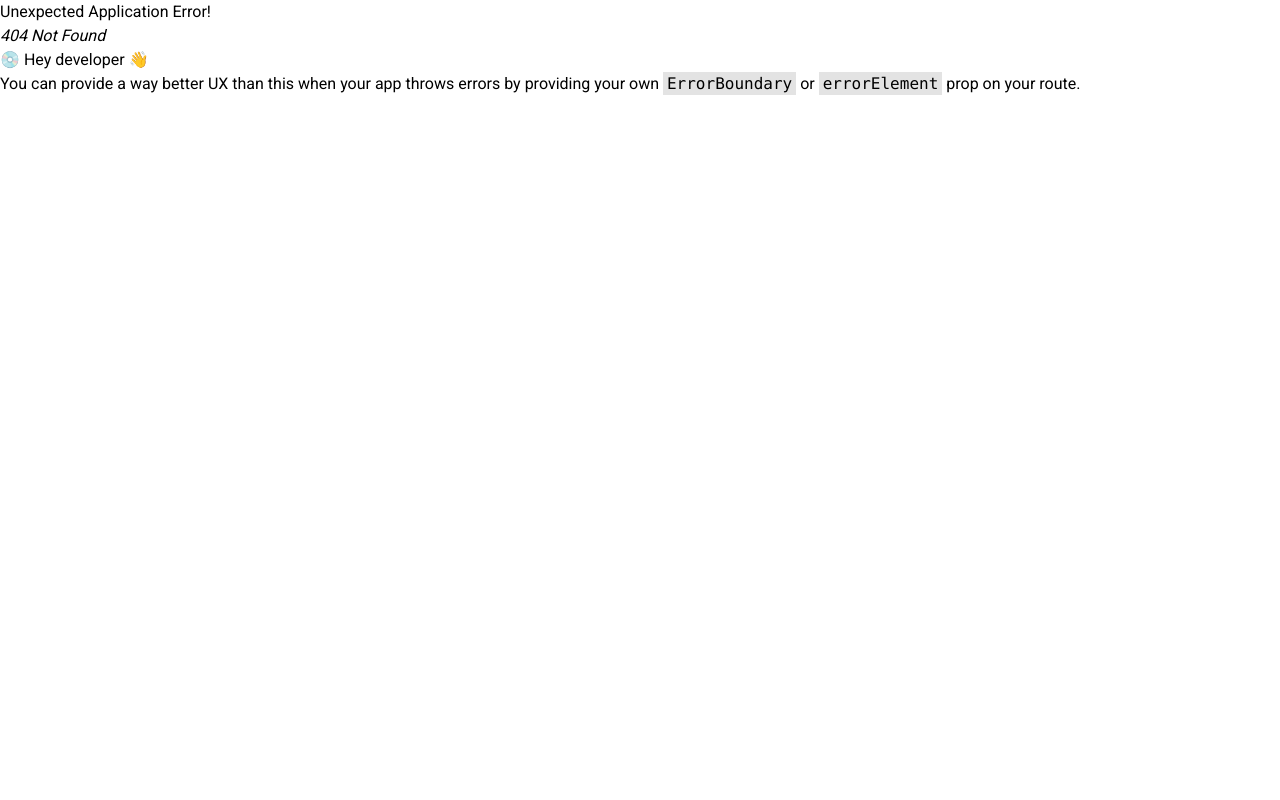
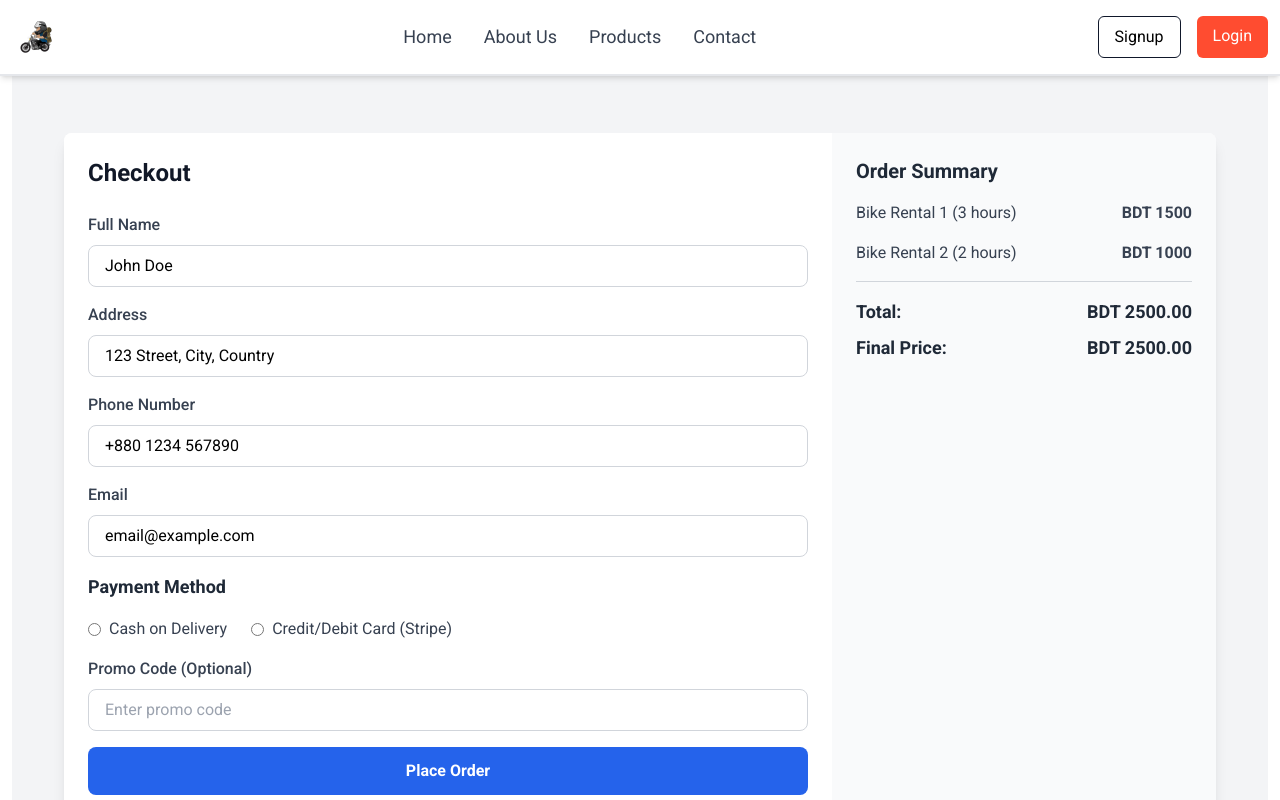
Before and after one commit to reshad21/nineam-frontend, a React (Vite) app: page /checkout in a window 1280 px wide. Before the commit this address had no page. Shown: the top 800 px of the page. Built offline with nearby package versions, Linux system fonts and the light colour scheme.

Commit message:
checkout page design

```diff
--- /dev/null
+++ b/src/pages/CheckoutPage.tsx
@@ -0,0 +1,225 @@
+import { useForm } from "react-hook-form";
+
+type FormData = {
+  fullName: string;
+  address: string;
+  phone: string;
+  email: string;
+  paymentMethod: string;
+  promoCode?: string;
+};
+
+const CheckoutPage = () => {
+  const {
+    register,
+    handleSubmit,
+    formState: { errors },
+    watch,
+  } = useForm<FormData>({
+    defaultValues: {
+      fullName: "John Doe",
+      address: "123 Street, City, Country",
+      phone: "+880 1234 567890",
+      email: "email@example.com",
+      promoCode: "",
+    },
+  });
+
+  const totalPrice = 2500; // Base total price
+  const promoCode = watch("promoCode"); // Watch for promo code changes
+  const discount = promoCode === "PROMO20" ? 0.2 * totalPrice : 0; // 20% discount if promo code is "PROMO20"
+  const finalPrice = totalPrice - discount; // Final price after discount
+
+  const onSubmit = (data: FormData) => {
+    console.log("Form Data:", data);
+    console.log("Discount Applied:", discount);
+    console.log("Final Price:", finalPrice);
+    // Handle form submission here
+  };
+
+  return (
+    <div className="h-screen bg-gray-100 flex items-center justify-center">
+      <div className="w-full max-w-6xl bg-white rounded-lg shadow-lg overflow-hidden flex flex-col md:flex-row">
+        {/* Left Section: User Information */}
+        <div className="flex-1 bg-white p-6 overflow-y-auto">
+          <h2 className="text-2xl font-bold text-gray-900 mb-6">Checkout</h2>
+          <form onSubmit={handleSubmit(onSubmit)} className="space-y-4">
+            {/* Full Name Field */}
+            <div>
+              <label className="block text-gray-700 font-medium mb-2">
+                Full Name
+              </label>
+              <input
+                {...register("fullName", { required: "Full Name is required" })}
+                className="w-full border border-gray-300 rounded-lg px-4 py-2"
+                placeholder="John Doe"
+                readOnly
+              />
+              {errors.fullName && (
+                <span className="text-red-500 text-sm">
+                  {errors.fullName.message}
+                </span>
+              )}
+            </div>
+
+            {/* Address Field */}
+            <div>
+              <label className="block text-gray-700 font-medium mb-2">
+                Address
+              </label>
+              <input
+                {...register("address", { required: "Address is required" })}
+                className="w-full border border-gray-300 rounded-lg px-4 py-2"
+                placeholder="123 Street, City, Country"
+                readOnly
+              />
+              {errors.address && (
+                <span className="text-red-500 text-sm">
+                  {errors.address.message}
+                </span>
+              )}
+            </div>
+
+            {/* Phone Field */}
+            <div>
+              <label className="block text-gray-700 font-medium mb-2">
+                Phone Number
+              </label>
+              <input
+                {...register("phone", { required: "Phone number is required" })}
+                className="w-full border border-gray-300 rounded-lg px-4 py-2"
+                placeholder="+880 1234 567890"
+                readOnly
+              />
+              {errors.phone && (
+                <span className="text-red-500 text-sm">
+                  {errors.phone.message}
+                </span>
+              )}
+            </div>
+
+            {/* Email Field */}
+            <div>
+              <label className="block text-gray-700 font-medium mb-2">
+                Email
+              </label>
+              <input
+                {...register("email", { required: "Email is required" })}
+                type="email"
+                className="w-full border border-gray-300 rounded-lg px-4 py-2"
+                placeholder="email@example.com"
+                readOnly
+              />
+              {errors.email && (
+                <span className="text-red-500 text-sm">
+                  {errors.email.message}
+                </span>
+              )}
+            </div>
+
+            {/* Payment Method */}
+            <div>
+              <h3 className="text-lg font-semibold text-gray-800 mb-4">
+                Payment Method
+              </h3>
+              <div className="flex flex-col md:flex-row lg:flex-row items-center gap-6">
+                <label className="flex items-center">
+                  <input
+                    type="radio"
+                    value="cod"
+                    {...register("paymentMethod", {
+                      required: "Payment method is required",
+                    })}
+                    className="form-radio text-blue-600"
+                  />
+                  <span className="ml-2 text-gray-700">Cash on Delivery</span>
+                </label>
+                <label className="flex items-center">
+                  <input
+                    type="radio"
+                    value="stripe"
+                    {...register("paymentMethod")}
+                    className="form-radio text-blue-600"
+                  />
+                  <span className="ml-2 text-gray-700">
+                    Credit/Debit Card (Stripe)
+                  </span>
+                </label>
+              </div>
+              {errors.paymentMethod && (
+                <span className="text-red-500 text-sm">
+                  {errors.paymentMethod.message}
+                </span>
+              )}
+            </div>
+
+            {/* Promo Code Field */}
+            <div>
+              <label className="block text-gray-700 font-medium mb-2">
+                Promo Code (Optional)
+              </label>
+              <input
+                {...register("promoCode")}
+                className="w-full border border-gray-300 rounded-lg px-4 py-2"
+                placeholder="Enter promo code"
+              />
+            </div>
+
+            {/* Submit Button */}
+            <button
+              type="submit"
+              className="w-full bg-blue-600 hover:bg-blue-700 text-white py-3 rounded-lg font-semibold transition duration-300"
+            >
+              Place Order
+            </button>
+          </form>
+        </div>
+
+        {/* Right Section: Order Summary */}
+        <div className="w-full md:w-1/3 bg-gray-50 p-6 overflow-y-auto">
+          <h3 className="text-xl font-semibold text-gray-800 mb-4">
+            Order Summary
+          </h3>
+
+          {/* Order Items */}
+          <div className="space-y-4">
+            <div className="flex justify-between text-gray-700">
+              <p>Bike Rental 1 (3 hours)</p>
+              <p className="font-semibold">BDT 1500</p>
+            </div>
+            <div className="flex justify-between text-gray-700">
+              <p>Bike Rental 2 (2 hours)</p>
+              <p className="font-semibold">BDT 1000</p>
+            </div>
+          </div>
+
+          {/* Divider */}
+          <div className="border-t border-gray-300 my-4"></div>
+
+          {/* Total Price */}
+          <div className="flex justify-between text-lg font-semibold text-gray-800 mb-2">
+            <span>Total:</span>
+            <span>BDT {totalPrice.toFixed(2)}</span>
+          </div>
+
+          {/* Discount and Final Price */}
+          {discount > 0 && (
+            <>
+              <div className="flex justify-between text-sm text-gray-600 mb-2">
+                <span>Discount:</span>
+                <span>BDT {discount.toFixed(2)}</span>
+              </div>
+              <div className="border-t border-gray-300 my-4"></div>
+            </>
+          )}
+          <div className="flex justify-between text-lg font-semibold text-gray-800">
+            <span>Final Price:</span>
+            <span>BDT {finalPrice.toFixed(2)}</span>
+          </div>
+        </div>
+      </div>
+    </div>
+  );
+};
+
+export default CheckoutPage;
--- a/src/pages/Dashboard/User/RentalManagement/MyRentList.tsx
+++ b/src/pages/Dashboard/User/RentalManagement/MyRentList.tsx
@@ -1,5 +1,25 @@
 import { Button } from "antd";
+import { Link } from "react-router-dom";
 import { useGetCustomerBookingQuery } from "../../../../redux/features/Rent/rentApi";
+
+type TBike = {
+  _id: string;
+  name: string;
+  image: string;
+  description: string;
+  brand: string;
+  model: string;
+  year: number;
+  cc: number;
+  pricePerHour: number;
+};
+
+type TBooking = {
+  _id: string;
+  bikeId: TBike;
+  totalCost: number;
+  isReturned: boolean;
+};
 
 const MyRentList = () => {
   const { data: bikes } = useGetCustomerBookingQuery(undefined, {
@@ -8,25 +28,25 @@ const MyRentList = () => {
   console.log("user rent bike ==>", bikes?.data);
 
   return (
-    <div className="grid grid-cols-1 md:grid-cols-2 lg:grid-cols-3 gap-6 p-4">
-      {bikes?.data?.map((bike) => (
+    <div className="grid grid-cols-1 md:grid-cols-2 lg:grid-cols-3 gap-8 p-6 bg-gray-100">
+      {bikes?.data?.map((bike: TBooking) => (
         <div
-          key={bike.bikeId._id}
-          className="max-w-sm rounded-lg overflow-hidden shadow-lg bg-white hover:shadow-xl transition-shadow duration-300"
+          key={bike._id}
+          className="max-w-sm rounded-lg overflow-hidden shadow-lg bg-white hover:shadow-2xl transition-shadow duration-300 border border-gray-200"
         >
           <img
-            className="w-full h-48 object-cover rounded-t-lg"
+            className="w-full h-56 object-cover rounded-t-lg"
             src={bike.bikeId.image}
             alt={bike.bikeId.name}
           />
-          <div className="px-6 py-4">
-            <div className="font-bold text-xl mb-2 text-gray-800">
+          <div className="px-6 py-5">
+            <h2 className="font-bold text-2xl mb-2 text-gray-800">
               {bike.bikeId.name}
-            </div>
-            <p className="text-gray-700 text-base mb-4">
+            </h2>
+            <p className="text-gray-600 text-base mb-4 leading-relaxed">
               {bike.bikeId.description}
             </p>
-            <ul className="text-sm text-gray-600 mb-4">
+            <ul className="text-sm text-gray-600 mb-4 space-y-2">
               <li>
                 <strong>Brand:</strong> {bike.bikeId.brand}
               </li>
@@ -40,20 +60,25 @@ const MyRentList = () => {
                 <strong>CC:</strong> {bike.bikeId.cc}
               </li>
               <li>
-                <strong>Price per Hour:</strong> ${bike.bikeId.pricePerHour}
+                <strong>Price per Hour:</strong> BDT {bike.bikeId.pricePerHour}
               </li>
               <li>
-                <strong>Total Cost:</strong> ${bike.totalCost}
+                <strong>Total Cost:</strong> BDT {bike.totalCost}
               </li>
             </ul>
             <div className="flex justify-between items-center">
               {bike.isReturned ? (
-                <Button type="primary" className="w-full">
-                  Payment Now
-                </Button>
+                <Link to="/checkout">
+                  <Button
+                    type="primary"
+                    className="w-full bg-blue-600 hover:bg-blue-700 text-white font-semibold py-2 px-4 rounded"
+                  >
+                    Make Payment
+                  </Button>
+                </Link>
               ) : (
-                <span className="text-green-500 font-semibold">
-                  BIKE IS RUNNING
+                <span className="text-green-600 font-semibold">
+                  Bike in Use
                 </span>
               )}
             </div>
--- a/src/routes/frontend.routes.tsx
+++ b/src/routes/frontend.routes.tsx
@@ -1,4 +1,5 @@
 import Aboutpage from "../pages/Aboutpage";
+import CheckoutPage from "../pages/CheckoutPage";
 import ContactUsPage from "../pages/Contactpage";
 import ViewBike from "../pages/Dashboard/Admin/ProductManagement/ViewBike";
 import Homepage from "../pages/Homepage";
@@ -43,4 +44,8 @@ export const frontendPaths = [
     path: "/login",
     element: <LoginPage />,
   },
+  {
+    path: "/checkout",
+    element: <CheckoutPage />,
+  },
 ];
```
